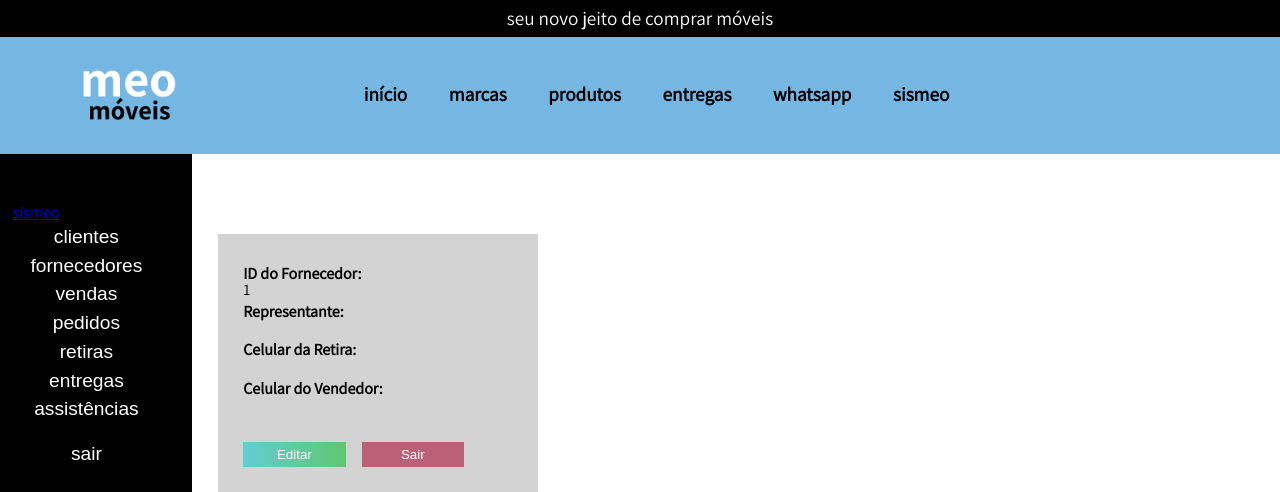
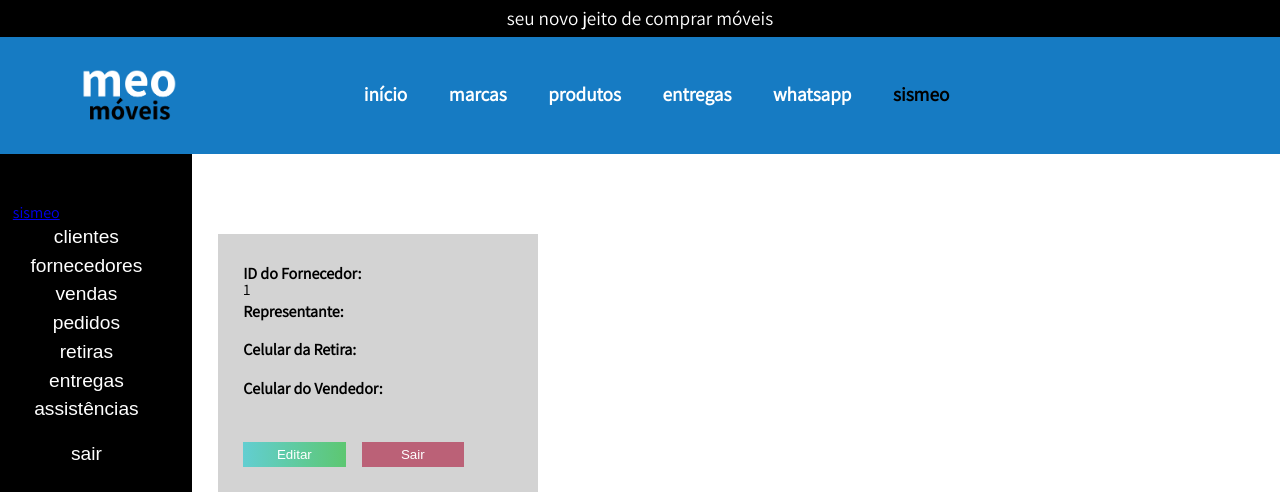
Before and after one commit to tiagoornelas/meomoveis, a PHP site: page /visualizar_fornecedor.php?id=1 in a window 1280 px wide. Shown: the top 492 px of the page. Run offline with PHP 8.4, Linux system fonts and the light colour scheme; data that the repository does not hold is empty.

Commit message:
stle: updates visual identity

```diff
--- a/css/style.css
+++ b/css/style.css
@@ -6,7 +6,7 @@
 		header {
 			display: block;
 			height: 12vmax;
-			background-color: #76B6E3}
+			background-color: #167BC3}
 
 		nav li {
 			display:inline;
@@ -204,7 +204,7 @@
 			margin: 1vmax 3vmax 1vmax auto;
 			align-items: center;
 			font-weight: bold;
-			background-image: linear-gradient(to right, #62CED1, #5DC771);
+			background-color: #167BC3;
 			border: none;
 			color: white;
 			cursor: pointer;
@@ -593,7 +593,7 @@
 			width: 8vmax;
 			height: 2vmax;
 			margin: 1vmax 1vmax 0 0;
-			background-color: #76B6E3;
+			background-color: #167BC3;
 			border: none;
 			color: white;
 			cursor: pointer;
@@ -603,7 +603,7 @@
 			width: 12vmax;
 			height: 2vmax;
 			margin: 1vmax 1vmax 0 0;
-			background-color: #76B6E3;
+			background-color: #167BC3;
 			border: none;
 			color: white;
 			cursor: pointer;
@@ -623,7 +623,7 @@
 			width: 7vmax;
 			height: 2vmax;
 			margin: 1vmax 1vmax 0 0;
-			background-color: #76B6E3;
+			background-color: #167BC3;
 			border: none;
 			color: white;
 			cursor: pointer;
@@ -715,7 +715,7 @@
 			text-decoration: none;
 			font-size: 2.5vmax;
 			font-weight: bolder;
-			color: #76B6E3;
+			color: #167BC3;
 			margin: 2vmax 0 0 2.5vmax;
 		}
 
@@ -723,13 +723,13 @@
 			text-decoration: none;
 			font-size: 2.5vmax;
 			font-weight: bolder;
-			color: #76B6E3;
+			color: #167BC3;
 		}
 
 		.titulosBarraLateral {
 			font-size: 1.5vmax;
 			font-weight: bold;
-			color: #76B6E3;
+			color: #167BC3;
 			margin-top: 2vmax;
 		}
 
@@ -761,7 +761,7 @@
 
 		.verde {
 			font-weight: bold;
-			color: #76B6E3;
+			color: #167BC3;
 		}
 
 		.popup {
@@ -873,7 +873,7 @@
 			/* HOVERS */
 
 		footer li a:hover {
-			color: #76B6E3;
+			color: #167BC3;
 			transition: 0.5s color}
 
 		nav a:hover {
@@ -970,7 +970,7 @@
 				margin: 1vmax 0;
 				align-items: center;
 				font-weight: bold;
-				background-image: linear-gradient(to right, #62CED1, #5DC771);
+				background-color: ;
 				border: none;
 				color: white;
 				cursor: pointer;
--- a/elements/cabecalho.php
+++ b/elements/cabecalho.php
@@ -19,11 +19,11 @@
     <nav id="menuNavegacao">
       <a href='index.php'><img id="logotipo" src="/img/logo_branco.png"></a>
       <ul id="listaNavegacao"> 			<!-- 1.3 - Menu de Navegação -->
-        <li><a target="_blank" href="/index.php">início</a></li>
-        <li><a target="_blank" href="https://api.whatsapp.com/send?phone=553237541101&text=Ol%C3%A1%2C%20gostaria%20de%20conhecer%20os%20marcas%20que%20voc%C3%AAs%20trabalham!">marcas</a></li>
-        <li><a target="_blank" href="https://api.whatsapp.com/send?phone=553237541101&text=Ol%C3%A1%2C%20qual%20tipo%20de%20m%C3%B3vel%20voc%C3%AAs%20trabalham%3F">produtos</a></li>
-        <li><a target="_blank" href="https://api.whatsapp.com/send?phone=553237541101&text=Ol%C3%A1%2C%20gostaria%20de%20verificar%20se%20voc%C3%AAs%20fazem%20entrega%20na%20minha%20cidade.">entregas</a></li>
-        <li><a target="_blank" href="https://api.whatsapp.com/send?phone=553237541101"
+        <li><a target="_blank" style="color: white" href="/index.php">início</a></li>
+        <li><a target="_blank" style="color: white" href="https://api.whatsapp.com/send?phone=553237541101&text=Ol%C3%A1%2C%20gostaria%20de%20conhecer%20os%20marcas%20que%20voc%C3%AAs%20trabalham!">marcas</a></li>
+        <li><a target="_blank" style="color: white" href="https://api.whatsapp.com/send?phone=553237541101&text=Ol%C3%A1%2C%20qual%20tipo%20de%20m%C3%B3vel%20voc%C3%AAs%20trabalham%3F">produtos</a></li>
+        <li><a target="_blank" style="color: white" href="https://api.whatsapp.com/send?phone=553237541101&text=Ol%C3%A1%2C%20gostaria%20de%20verificar%20se%20voc%C3%AAs%20fazem%20entrega%20na%20minha%20cidade.">entregas</a></li>
+        <li><a target="_blank" style="color: white" href="https://api.whatsapp.com/send?phone=553237541101"
               target="_blank">whatsapp</a></li>
         <?php
           if (isset($_SESSION["usuario"])) {
--- a/sismeo.php
+++ b/sismeo.php
@@ -161,7 +161,7 @@ while($exibirResultados = mysqli_fetch_array($search)) {
 					<div id="VendasDash" class="titulo">
 							<table id="tabelaVendasDash" style='width: 25vmax;'>
 								<h1 class="titulosDash"><a class="titulosDashHideLink" href='consulta_vendas.php'>Vendas</a>
-									<button id="botaoVenda" class="botao" style="background-color: #76B6E3;"><a href="venda_expressa.php" class="hideLink">Venda Expressa</a></button></h1><br>
+									<button id="botaoVenda" class="botao" style="background-color: #167BC3;"><a href="venda_expressa.php" class="hideLink">Venda Expressa</a></button></h1><br>
 								<th style='width: 40%'></th>
 								<th style='width: 30%'></th>
 								<?php
@@ -234,7 +234,7 @@ while($exibirResultados = mysqli_fetch_array($search)) {
 									 		<h1 class="titulosDash">Rankings</h1><br><br>
 										<div id="tabelaBotaoDash">
 										 <button class="botao" style="background:#62CED1"><a href="ranking_pontuais.php" class="hideLink">Mais Pontuais</a></button>
-										 <button class="botao" style="background:#76B6E3"><a href="ranking_npontuais.php" class="hideLink">Menos Pontuais</a></button><br>
+										 <button class="botao" style="background:#167BC3"><a href="ranking_npontuais.php" class="hideLink">Menos Pontuais</a></button><br>
 										 <button class="botao" style="background:#62D196"><a href="ranking_compras.php" class="hideLink">Compras</a></button>
 										 <button class="botao" style="background:#5DC771"><a href="ranking_divida.php" class="hideLink">Dívida</a></button>
 									 </div>
--- a/venda_expressa.php
+++ b/venda_expressa.php
@@ -221,7 +221,7 @@ while($exibirResultados = mysqli_fetch_array($search)) {
 									 		<h1 class="titulosDash">Rankings</h1><br><br>
 										<div id="tabelaBotaoDash">
 										 <button class="botao" style="background:#62CED1"><a href="ranking_pontuais.php" class="hideLink">Mais Pontuais</a></button>
-										 <button class="botao" style="background:#76B6E3"><a href="ranking_npontuais.php" class="hideLink">Menos Pontuais</a></button><br>
+										 <button class="botao" style="background:#167BC3"><a href="ranking_npontuais.php" class="hideLink">Menos Pontuais</a></button><br>
 										 <button class="botao" style="background:#62D196"><a href="ranking_compras.php" class="hideLink">Compras</a></button>
 										 <button class="botao" style="background:#5DC771"><a href="ranking_divida.php" class="hideLink">Dívida</a></button>
 									 </div>
```
